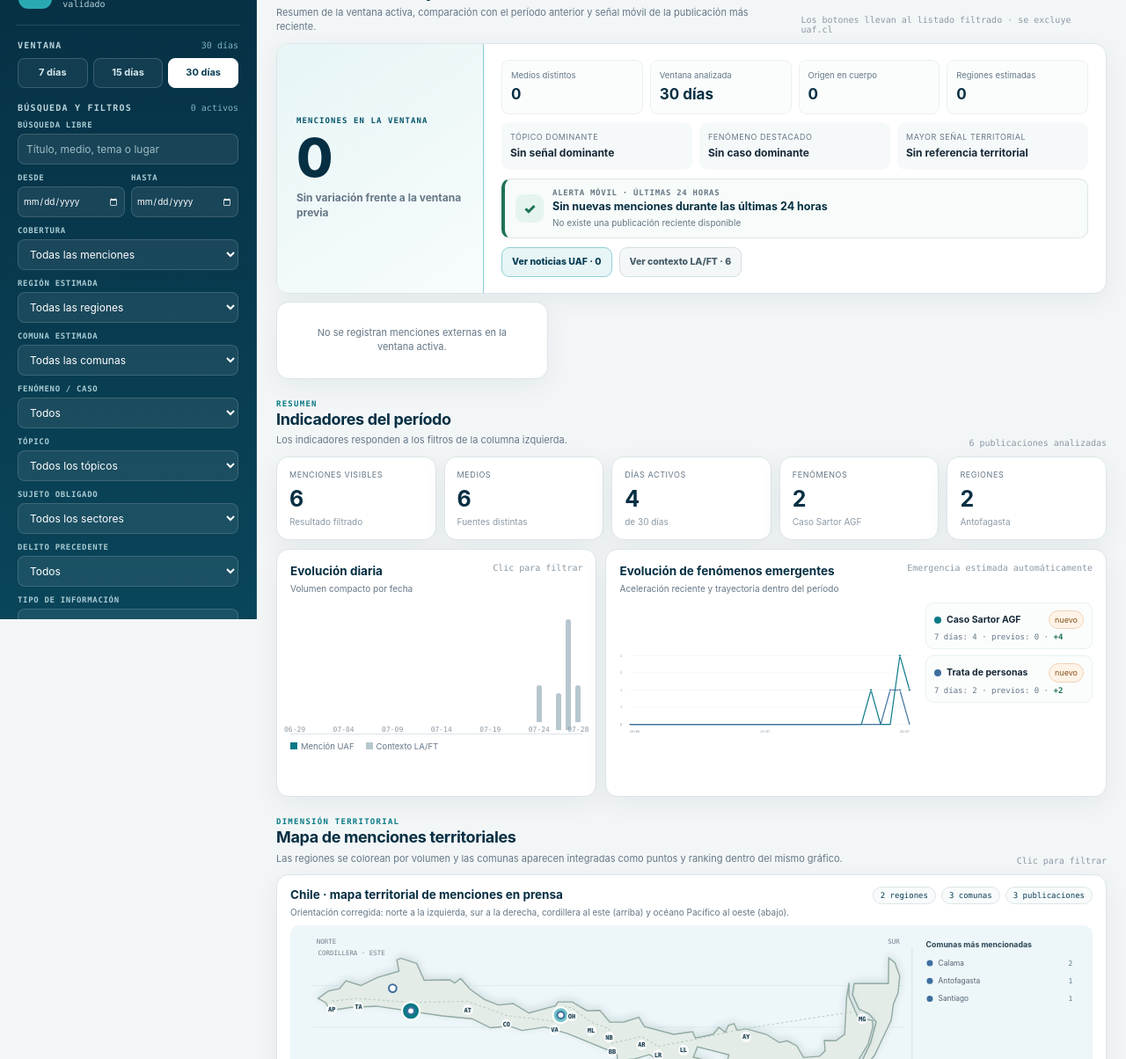
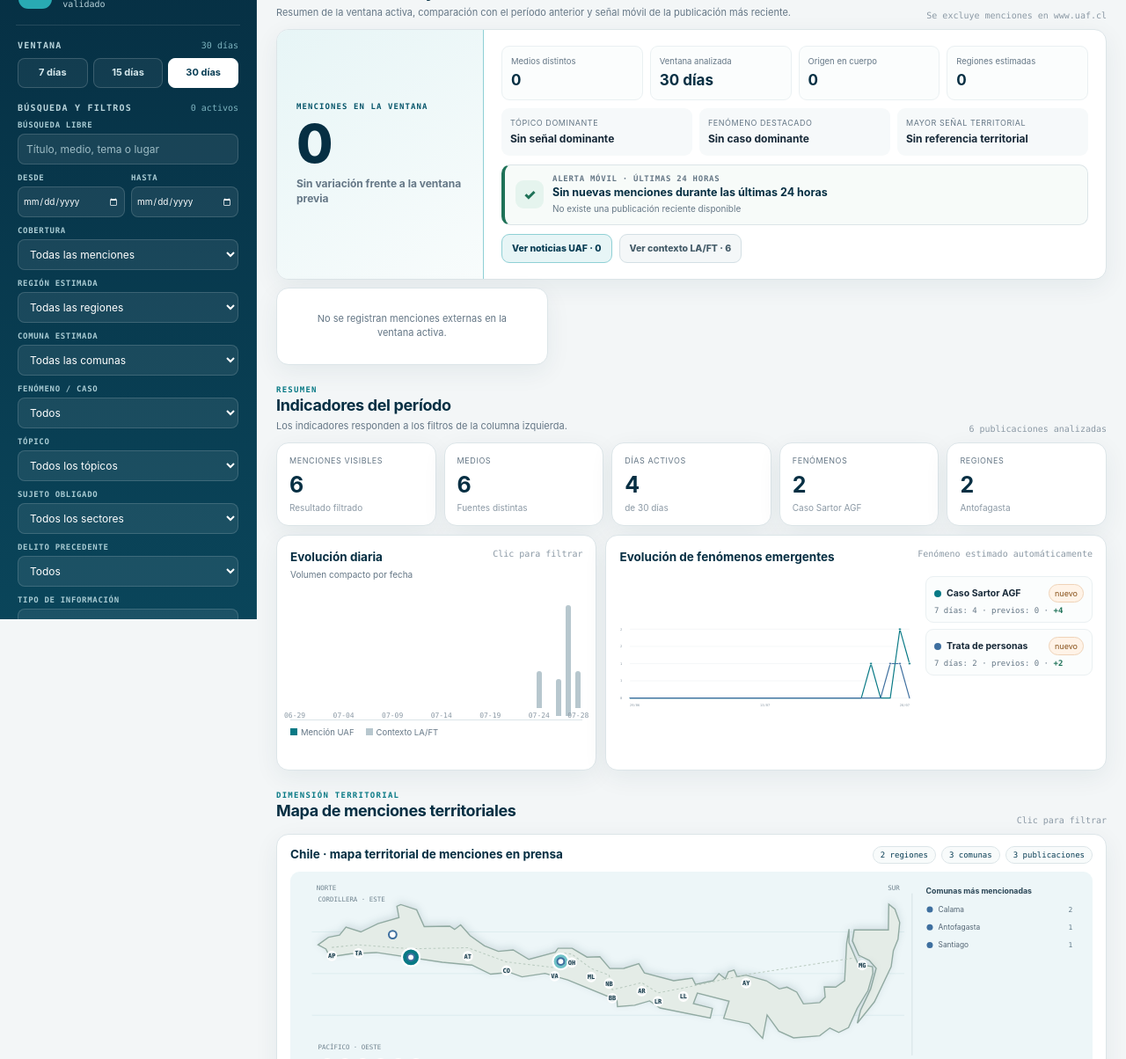
Before and after one commit to smoralesm07-source/Monitor, a plain HTML site: page index.html in a window 1280 px wide. Shown: the part 96-1300 px from the top of the page at 88% size. Drawn offline with Linux system fonts and the light colour scheme.

Commit message:
Add files via upload

```diff
--- a/index.html
+++ b/index.html
@@ -85,7 +85,7 @@ footer{margin-top:22px;padding-top:14px;border-top:1px solid var(--line);font:9.
   </aside>
 
   <main class="main"><div class="main-wrap">
-    <div class="section-title"><div><div class="eyebrow">Foco institucional</div><h2>Menciones a la UAF y alerta de las últimas 24 horas</h2><p>Resumen de la ventana activa, comparación con el período anterior y señal móvil de la publicación más reciente.</p></div><span class="hint">Los botones llevan al listado filtrado · se excluye uaf.cl</span></div>
+    <div class="section-title"><div><div class="eyebrow">Foco institucional</div><h2>Menciones a la UAF y alerta de las últimas 24 horas</h2><p>Resumen de la ventana activa, comparación con el período anterior y señal móvil de la publicación más reciente.</p></div><span class="hint">Se excluye menciones en www.uaf.cl</span></div>
     <section class="card hero" id="uafHero"></section>
     <div class="detail-strip" id="uafDetails"></div>
 
@@ -94,11 +94,11 @@ footer{margin-top:22px;padding-top:14px;border-top:1px solid var(--line);font:9.
 
     <div class="analytics-grid">
       <section class="card panel"><div class="panel-head"><div><h3>Evolución diaria</h3><div class="sub">Volumen compacto por fecha</div></div><span class="hint">Clic para filtrar</span></div><div id="dailyChart"></div></section>
-      <section class="card panel"><div class="panel-head"><div><h3>Evolución de fenómenos emergentes</h3><div class="sub">Aceleración reciente y trayectoria dentro del período</div></div><span class="hint">Emergencia estimada automáticamente</span></div><div id="emergingChart"></div></section>
+      <section class="card panel"><div class="panel-head"><div><h3>Evolución de fenómenos emergentes</h3><div class="sub"> </div></div><span class="hint">Fenómeno estimado automáticamente</span></div><div id="emergingChart"></div></section>
     </div>
 
-    <div class="section-title"><div><div class="eyebrow">Dimensión territorial</div><h2>Mapa de menciones territoriales</h2><p>Las regiones se colorean por volumen y las comunas aparecen integradas como puntos y ranking dentro del mismo gráfico.</p></div><span class="hint">Clic para filtrar</span></div>
-    <section class="card geo-map-card"><div class="geo-map-head"><div><h3>Chile · mapa territorial de menciones en prensa</h3><div class="sub">Orientación corregida: norte a la izquierda, sur a la derecha, cordillera al este (arriba) y océano Pacífico al oeste (abajo).</div></div><div class="geo-map-summary" id="geoMapSummary"></div></div><div class="geo-map" id="geoMap"></div><div class="geo-note">Silueta geográfica horizontal con orientación este/oeste corregida. La ubicación de las menciones es estimada y no implica que el hecho haya ocurrido allí.</div></section>
+    <div class="section-title"><div><div class="eyebrow">Dimensión territorial</div><h2>Mapa de menciones territoriales</h2><p> </p></div><span class="hint">Clic para filtrar</span></div>
+    <section class="card geo-map-card"><div class="geo-map-head"><div><h3>Chile · mapa territorial de menciones en prensa</h3><div class="sub"> </div></div><div class="geo-map-summary" id="geoMapSummary"></div></div><div class="geo-map" id="geoMap"></div><div class="geo-note">La ubicación de las menciones es estimada y no implica que el hecho haya ocurrido allí.</div></section>
 
     <div class="rank-grid">
       <section class="card panel rank-panel"><div class="panel-head"><div><h3>Sujetos obligados</h3><div class="sub">Sectores mencionados</div></div></div><div class="rank" id="rankSubjects"></div></section>
```
